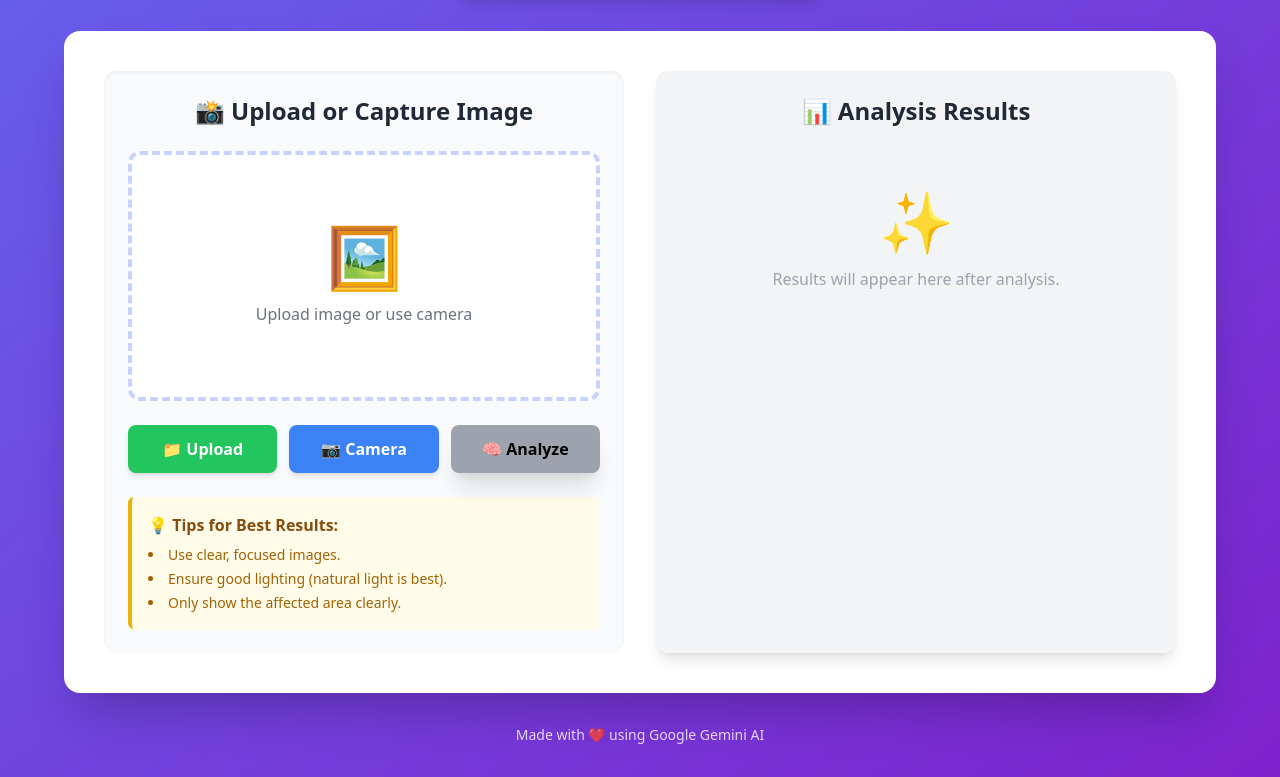
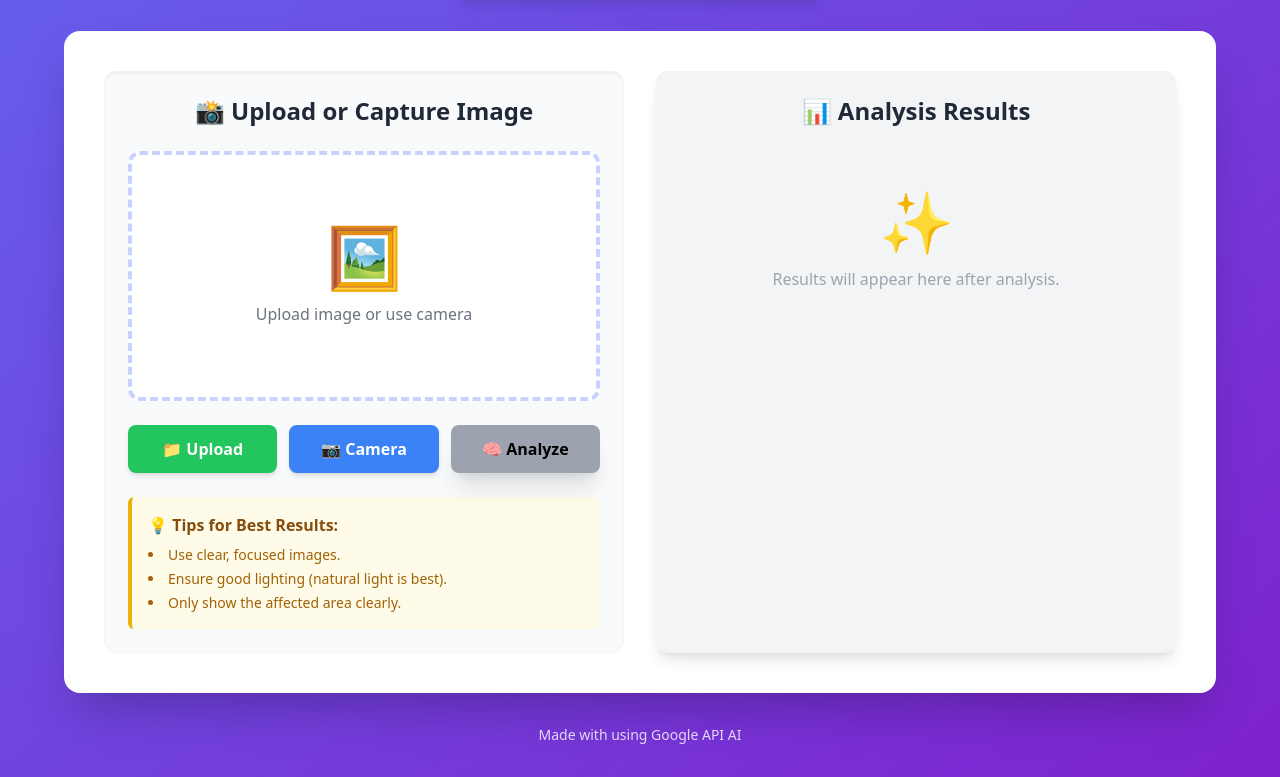
Before and after one commit to shubhamsutar12527/skin-disease-detection, a React (Create React App) app in the folder skin-disease-detection/: page / in a window 1280 px wide. Shown: the part 285-1062 px from the top of the page. Built offline with nearby package versions, Linux system fonts and the light colour scheme.

Commit message:
Update App.js

```diff
--- a/skin-disease-detection/src/App.js
+++ b/skin-disease-detection/src/App.js
@@ -660,7 +660,7 @@ const App = () => {
         </main>
 
         <footer className="text-center mt-8 text-white/80 text-sm">
-          <p>Made with ❤️ using Google Gemini AI</p>
+          <p>Made with using Google API AI</p>
         </footer>
       </div>
     </div>
```
